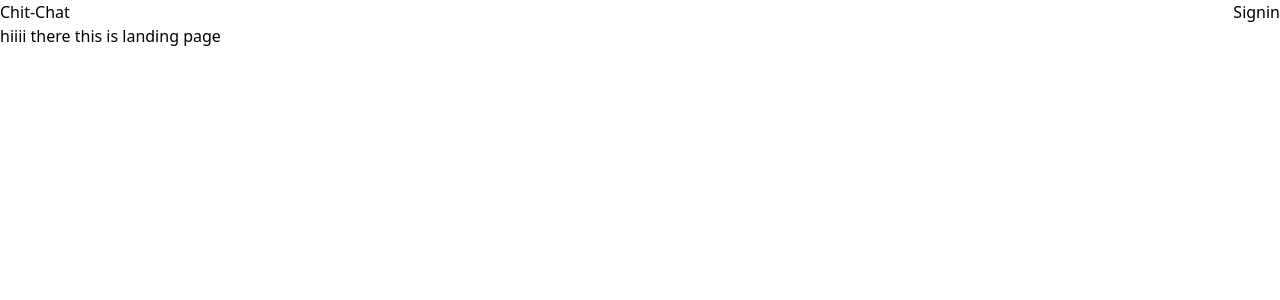
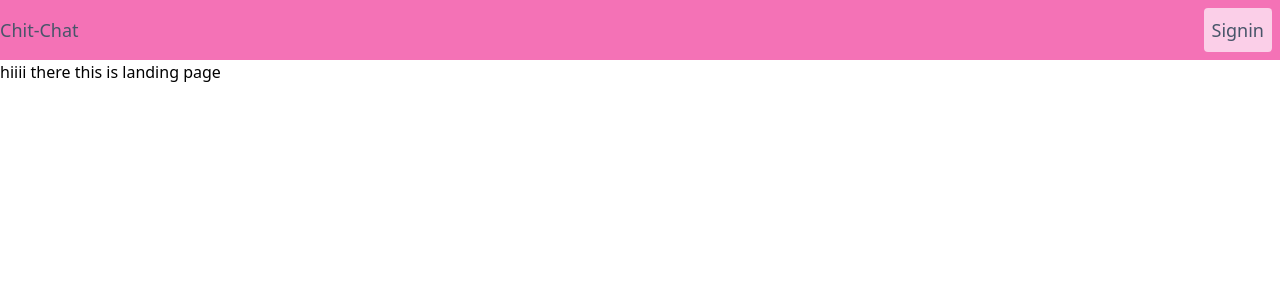
Before and after one commit to Siddhi-sahu/chit-chat, a Next.js app: page / in a window 1280 px wide. Shown: the top 300 px of the page. Built offline with nearby package versions, Linux system fonts and the light colour scheme; no server answers.

Commit message:
add frontend design

```diff
--- a/app/dashboard/page.tsx
+++ b/app/dashboard/page.tsx
@@ -6,21 +6,25 @@ import { useState } from "react";
 export default function Dashboard() {
     const { sendMessage, messages } = useSocket();
     const [messsage, setMessage] = useState('');
-    return <div>
+    return <div className="w-full h-screen bg-pink-300 flex justify-center items-start" >
 
-        <div>
+        <div style={{ minHeight: '35rem' }} className="flex flex-col bg-white w-2/6 rounded m-2">
+            <div >
                 <input onChange={(e) => {
                     setMessage(e.target.value)
-            }} placeholder="..." className="w-48 h-12 p-2 rounded-lg border-black border-2 border-solid text-black" />
+                }} placeholder="..." className="w-3/4 h-12 m-4 p-2 rounded-lg border-black border-2 border-solid text-black" />
                 <button onClick={(e) => {
                     sendMessage(messsage)
-            }} className="w-12 h-11 p-2 rounded-lg bg-slate-200 text-black">Send</button>
+                }} className="w-14 h-11 p-2 rounded-lg bg-slate-200 text-black">Send</button>
             </div>
             <div>
-            <div>
+                <div className="m-4">
                     {messages.map((e) => <li>{e}</li>)}
                 </div>
             </div>
 
+
+        </div>
+
     </div>
 }
--- a/components/Appbar.tsx
+++ b/components/Appbar.tsx
@@ -15,14 +15,14 @@ export const Appbar = () => {
     const session = useSession();
 
     return (
-        <div className="flex justify-between">
-            <div>
+        <div className="flex justify-between bg-pink-400">
+            <div className="flex justify-between items-center text-slate-600 text-lg ">
                 Chit-Chat
             </div>
 
             <div>
-                {session.data?.user && <button onClick={() => signOut()}>LogOut</button>}
-                {!session.data?.user && <button onClick={handleSignIn}>Signin</button>}
+                {session.data?.user && <button className="p-2 m-2 bg-pink-200 rounded text-slate-600 text-lg" onClick={() => signOut()}>LogOut</button>}
+                {!session.data?.user && <button className="p-2 m-2 bg-pink-200 rounded text-slate-600 text-lg" onClick={handleSignIn}>Signin</button>}
 
             </div>
         </div>
```
Also changed, not shown: app/api/auth/[...nextauth]/messages.ts (added). Lines whose indentation alone changed are shown as unchanged.
